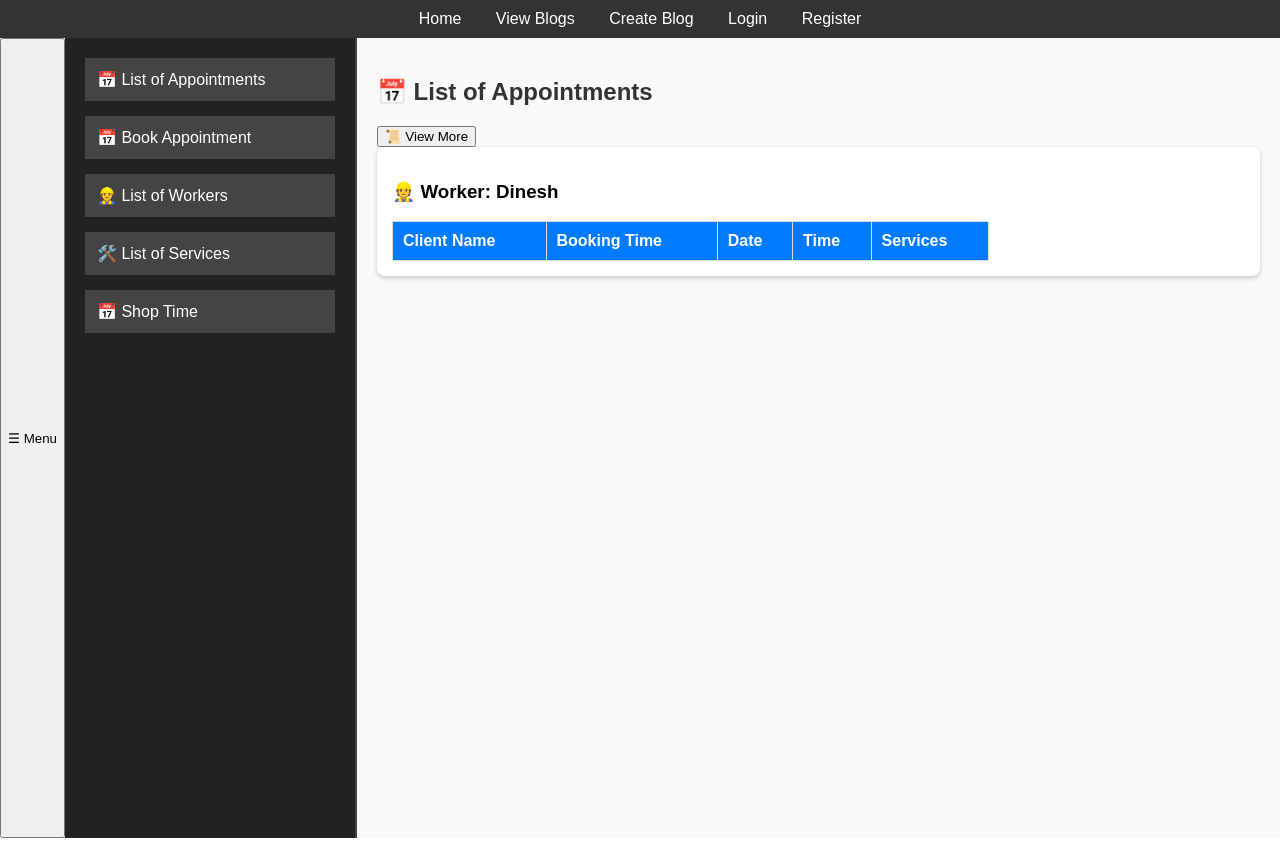
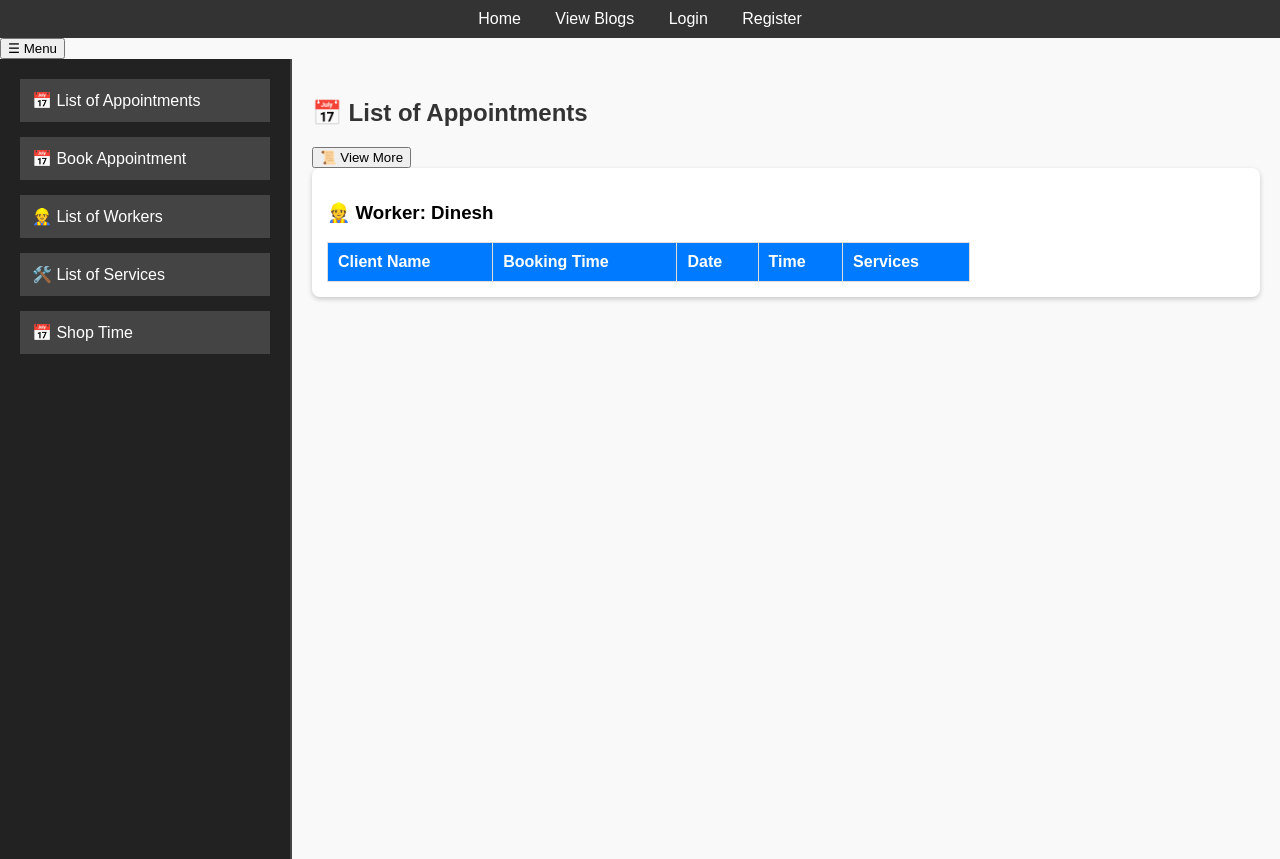
Before and after one commit to DINESH25091995/Blog_App, a FastAPI app: page /shops/1 in a window 1280 px wide. Before the commit the page ends 838 px from the top, so only its background shows below. Run offline with FastAPI, Linux system fonts and the light colour scheme; data comes from the database, SQL or seed files in the repository; lists and menus that the app fills with data are empty.

Commit message:
Made changes in CSS

```diff
--- a/static/css/styles_shop_details.css
+++ b/static/css/styles_shop_details.css
@@ -9,7 +9,6 @@ body {
 /* Main Layout */
 .main-container {
     display: flex;
-    flex-direction: row;
     height: 100vh;
 }
 
@@ -63,6 +62,7 @@ body {
     transition: opacity 0.5s ease, transform 0.5s ease;
 }
 
+/* Show active section */
 .section.active {
     display: block;
     opacity: 1;
--- a/templates/base.html
+++ b/templates/base.html
@@ -8,7 +8,7 @@
     <nav>
         <a href="/">Home</a>
         <a href="/blogs/">View Blogs</a>
-        <a href="/blogs/create">Create Blog</a>
+        <!-- <a href="/blogs/create">Create Blog</a> -->
         <!-- <a href="/auth/login">Login</a>
         <a href="/auth/register">Register</a> -->
 
--- a/templates/index.html
+++ b/templates/index.html
@@ -18,9 +18,9 @@
     </div>
 
     <!-- Trends Section -->
-    <div class="content-column">
+    <!-- <div class="content-column">
         <h2>📈 Trends</h2>
         <p>Check out the latest trends in shops and blogs.</p>
-    </div>
+    </div> -->
 </div>
 {% endblock %}
--- a/templates/shop_detail.html
+++ b/templates/shop_detail.html
@@ -1,13 +1,13 @@
 {% extends "base.html" %}
 {% block content %}
 <!-- Load CSS -->
-<link rel="stylesheet" href="{{ url_for('static', path='css/styles.css') }}">
+<!-- <link rel="stylesheet" href="{{ url_for('static', path='css/styles.css') }}"> -->
 <link rel="stylesheet" href="{{ url_for('static', path='css/styles_shop_details.css') }}">
 
+<!-- Mobile Sidebar Toggle Button -->
+<button class="menu-toggle" onclick="toggleSidebar()">☰ Menu</button>
+
 <div class="main-container">
-
-    <!-- Mobile Menu Toggle Button -->
-    <button class="menu-toggle" onclick="toggleSidebar()">☰ Menu</button>
 
     <!-- Sidebar -->
     <div class="sidebar">
@@ -22,7 +22,7 @@
         <button onclick="showSection('shop_time')" class="nav-btn">📅 Shop Time</button>
     </div>
 
-    <!-- Content -->
+    <!-- Content Area -->
     <div class="content">
         <div id="list_of_appointments" class="section active">
             {% include "list_of_appointment.html" %}
```
